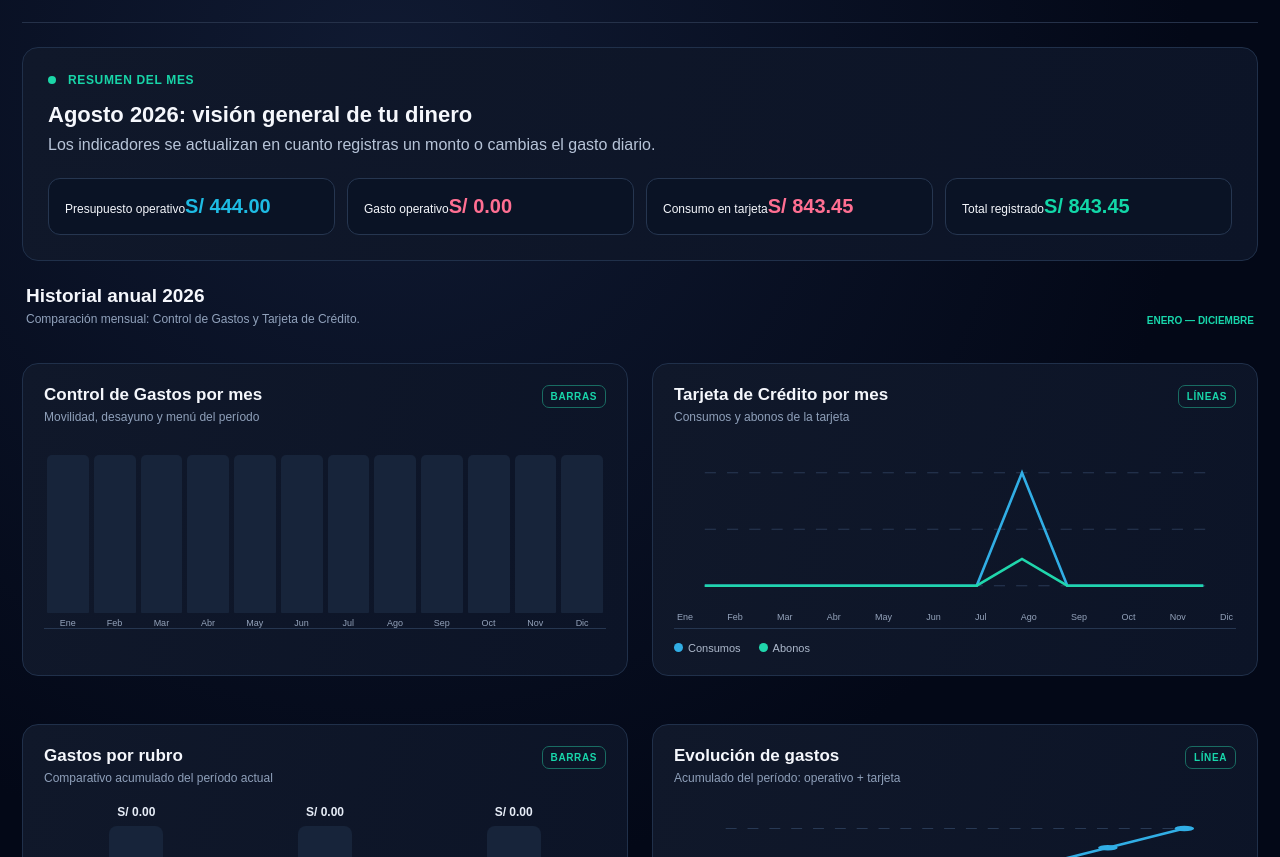
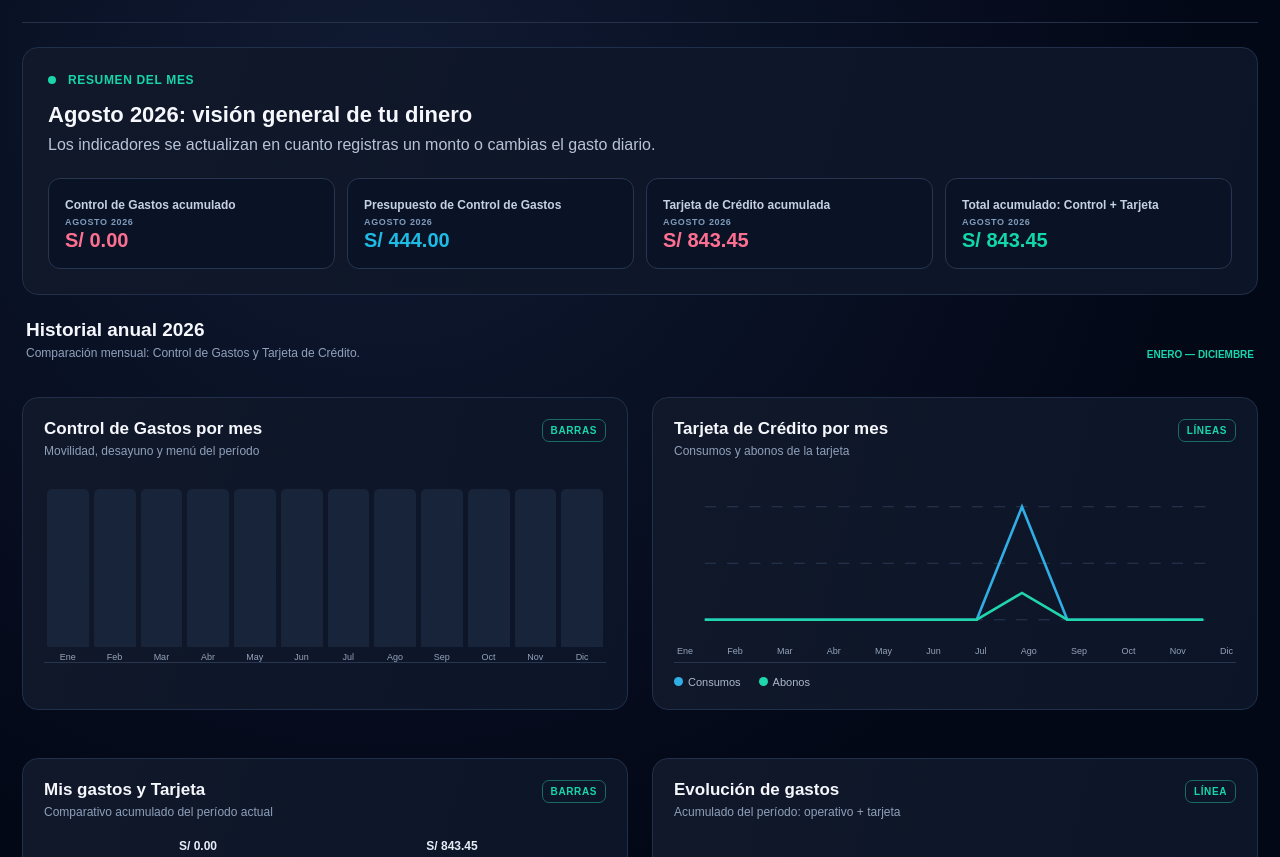
Before and after one commit to ckarlos2003-web/GASTOS, a plain HTML site: page index.html in a window 1280 px wide. Shown: the part 90-947 px from the top of the page. Drawn offline with Linux system fonts and the light colour scheme.

Commit message:
Enhance dashboard with KPI and comparison scripts
Added scripts for dashboard KPIs and comparison metrics.

```diff
--- a/index.html
+++ b/index.html
@@ -636,6 +636,96 @@ react/cjs/react-jsx-runtime.production.js:
   }());
 </script>
 <script>
+  /* Comparativo principal del Dashboard: gastos operativos frente a tarjeta. */
+  (function () {
+    function numero(texto) {
+      var limpio = String(texto || '').replace(/[^0-9.,-]/g, '').replace(/,/g, '');
+      return Number(limpio) || 0;
+    }
+    function moneda(valor) { return 'S/ ' + valor.toFixed(2); }
+    function tarjetaActual(raiz) {
+      var bloques = raiz.querySelectorAll('.dashboard-stats > div');
+      for (var i = 0; i < bloques.length; i += 1) {
+        if (/consumo en tarjeta/i.test(bloques[i].textContent || '')) return numero(bloques[i].textContent);
+      }
+      return 0;
+    }
+    function convertirGrafico() {
+      var raiz = document.getElementById('root');
+      if (!raiz) return;
+      raiz.querySelectorAll('.chart-panel').forEach(function (panel) {
+        var titulo = panel.querySelector('h2');
+        var grafico = panel.querySelector('.bar-chart');
+        if (!titulo || !grafico || !/^Gastos por rubro$/i.test((titulo.textContent || '').trim()) || panel.dataset.mfComparativo) return;
+        var gasto = 0;
+        grafico.querySelectorAll('.bar-column strong').forEach(function (valor) { gasto += numero(valor.textContent); });
+        var tarjeta = tarjetaActual(raiz);
+        var mayor = Math.max(gasto, tarjeta, 1);
+        titulo.textContent = 'Mis gastos y Tarjeta';
+        var descripcion = panel.querySelector('.chart-head p');
+        if (descripcion) descripcion.textContent = 'Comparativo acumulado del período actual';
+        grafico.className = 'bar-chart mf-gastos-tarjeta';
+        grafico.innerHTML = '<div class="bar-column"><strong>' + moneda(gasto) + '</strong><div class="bar-track"><i style="height:' + Math.max(4, gasto / mayor * 100) + '%;background:#20d6ac"></i></div><span>Mis gastos</span></div><div class="bar-column"><strong>' + moneda(tarjeta) + '</strong><div class="bar-track"><i style="height:' + Math.max(4, tarjeta / mayor * 100) + '%;background:#31aee5"></i></div><span>Tarjeta de Crédito</span></div>';
+        panel.dataset.mfComparativo = 'true';
+      });
+    }
+    var estilo = document.createElement('style');
+    estilo.textContent = '.mf-gastos-tarjeta{justify-content:center!important;gap:64px!important}.mf-gastos-tarjeta .bar-column{max-width:190px!important;flex:0 1 190px!important}.mf-gastos-tarjeta .bar-track{max-width:96px!important}@media(max-width:700px){.mf-gastos-tarjeta{gap:22px!important}.mf-gastos-tarjeta .bar-column{max-width:130px!important;flex-basis:130px!important}}';
+    document.head.appendChild(estilo);
+    new MutationObserver(convertirGrafico).observe(document.getElementById('root'), { childList: true, subtree: true });
+    window.addEventListener('load', convertirGrafico);
+    convertirGrafico();
+  }());
+</script>
+<script>
+  /* KPI del Dashboard: orden mensual de Control de Gastos y Tarjeta. */
+  (function () {
+    function periodoActual(raiz) {
+      var titulo = raiz.querySelector('.dashboard-hero h2');
+      var coincidencia = titulo && (titulo.textContent || '').match(/^([^:]+)/);
+      return coincidencia ? coincidencia[1].trim().toUpperCase() : 'PERIODO ACTUAL';
+    }
+    function encontrar(bloques, clave, patron) {
+      return bloques.find(function (bloque) { return bloque.dataset.mfKpi === clave || patron.test(bloque.textContent || ''); });
+    }
+    function preparar(bloque, clave, etiqueta, periodo) {
+      if (!bloque) return;
+      bloque.dataset.mfKpi = clave;
+      var titulo = bloque.querySelector('span');
+      if (titulo && titulo.textContent !== etiqueta) titulo.textContent = etiqueta;
+      var mes = bloque.querySelector('.mf-kpi-mes');
+      if (!mes) { mes = document.createElement('small'); mes.className = 'mf-kpi-mes'; bloque.insertBefore(mes, bloque.querySelector('strong')); }
+      if (mes.textContent !== periodo) mes.textContent = periodo;
+    }
+    function ordenarKpi() {
+      var raiz = document.getElementById('root');
+      if (!raiz) return;
+      raiz.querySelectorAll('.dashboard-stats').forEach(function (contenedor) {
+        var bloques = Array.prototype.slice.call(contenedor.children);
+        var gasto = encontrar(bloques, 'gasto', /gasto operativo/i);
+        var presupuesto = encontrar(bloques, 'presupuesto', /presupuesto operativo/i);
+        var tarjeta = encontrar(bloques, 'tarjeta', /consumo en tarjeta/i);
+        var total = encontrar(bloques, 'total', /total registrado/i);
+        if (!gasto || !presupuesto || !tarjeta || !total) return;
+        var mes = periodoActual(raiz);
+        preparar(gasto, 'gasto', 'Control de Gastos acumulado', mes);
+        preparar(presupuesto, 'presupuesto', 'Presupuesto de Control de Gastos', mes);
+        preparar(tarjeta, 'tarjeta', 'Tarjeta de Crédito acumulada', mes);
+        preparar(total, 'total', 'Total acumulado: Control + Tarjeta', mes);
+        var orden = [gasto, presupuesto, tarjeta, total];
+        var yaOrdenado = orden.every(function (bloque, indice) { return contenedor.children[indice] === bloque; });
+        if (!yaOrdenado) orden.forEach(function (bloque) { contenedor.appendChild(bloque); });
+      });
+    }
+    var estilo = document.createElement('style');
+    estilo.textContent = '.dashboard-stats .mf-kpi-mes{display:block!important;color:#7f9abb!important;font-size:9px!important;font-weight:800!important;letter-spacing:.65px!important;margin:4px 0 2px!important}.dashboard-stats>div span{font-weight:800!important;color:#c4d1e4!important}';
+    document.head.appendChild(estilo);
+    new MutationObserver(ordenarKpi).observe(document.getElementById('root'), { childList: true, subtree: true });
+    window.addEventListener('load', ordenarKpi);
+    ordenarKpi();
+  }());
+</script>
+<script>
   if ('serviceWorker' in navigator) {
     window.addEventListener('load', function () {
       navigator.serviceWorker.register('./service-worker.js').then(function (registration) {
```
